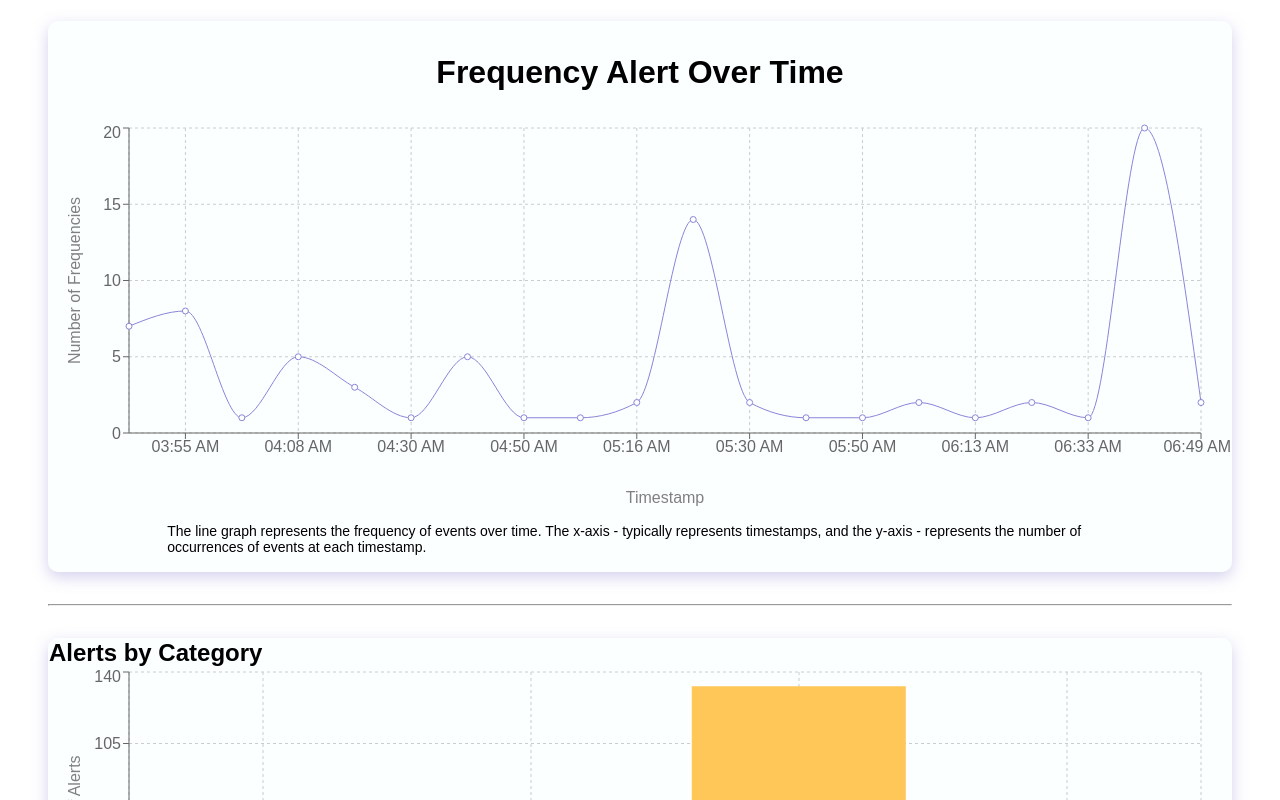
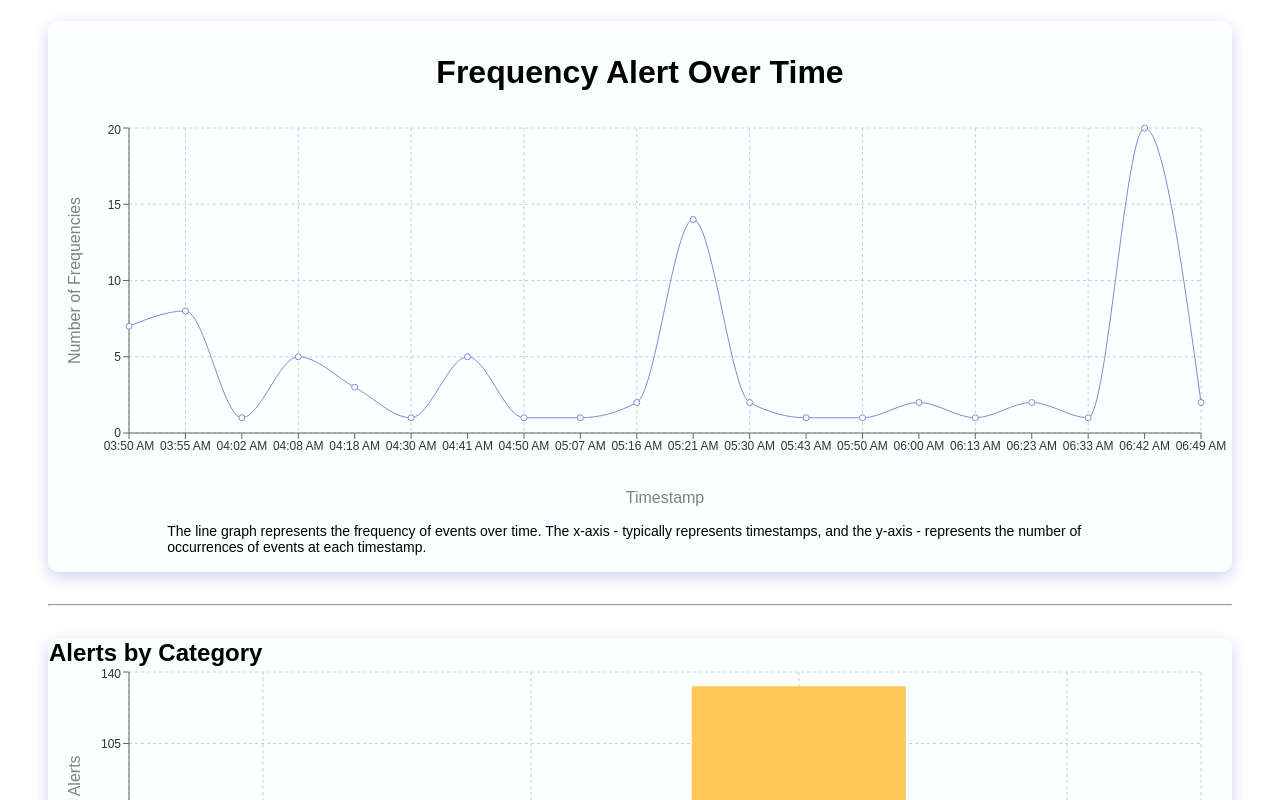
Before and after one commit to OmkarPorlikar/wijungle-dashbord, a React (Create React App) app: page / in a window 1280 px wide. Shown: the part 460-1260 px from the top of the page. Built offline with nearby package versions, Linux system fonts and the light colour scheme.

Commit message:
Update index.css

```diff
--- a/src/index.css
+++ b/src/index.css
@@ -62,6 +62,25 @@ body {
   margin: 0rem auto 1rem auto;
 
 }
+
+
+.recharts-cartesian-axis-tick text {
+  font-size: 12px;
+  fill: #333;
+  white-space: nowrap;
+  overflow: hidden;
+  text-overflow: ellipsis;
+}
+
+.recharts-wrapper {
+  max-width: 100%;
+  overflow-x: auto;
+}
+
+.recharts-surface {
+  min-width: 100%;
+}
+
 @media screen and (max-width:786px) {
   .chart-container span{
     font-size: 1.4rem;
```
